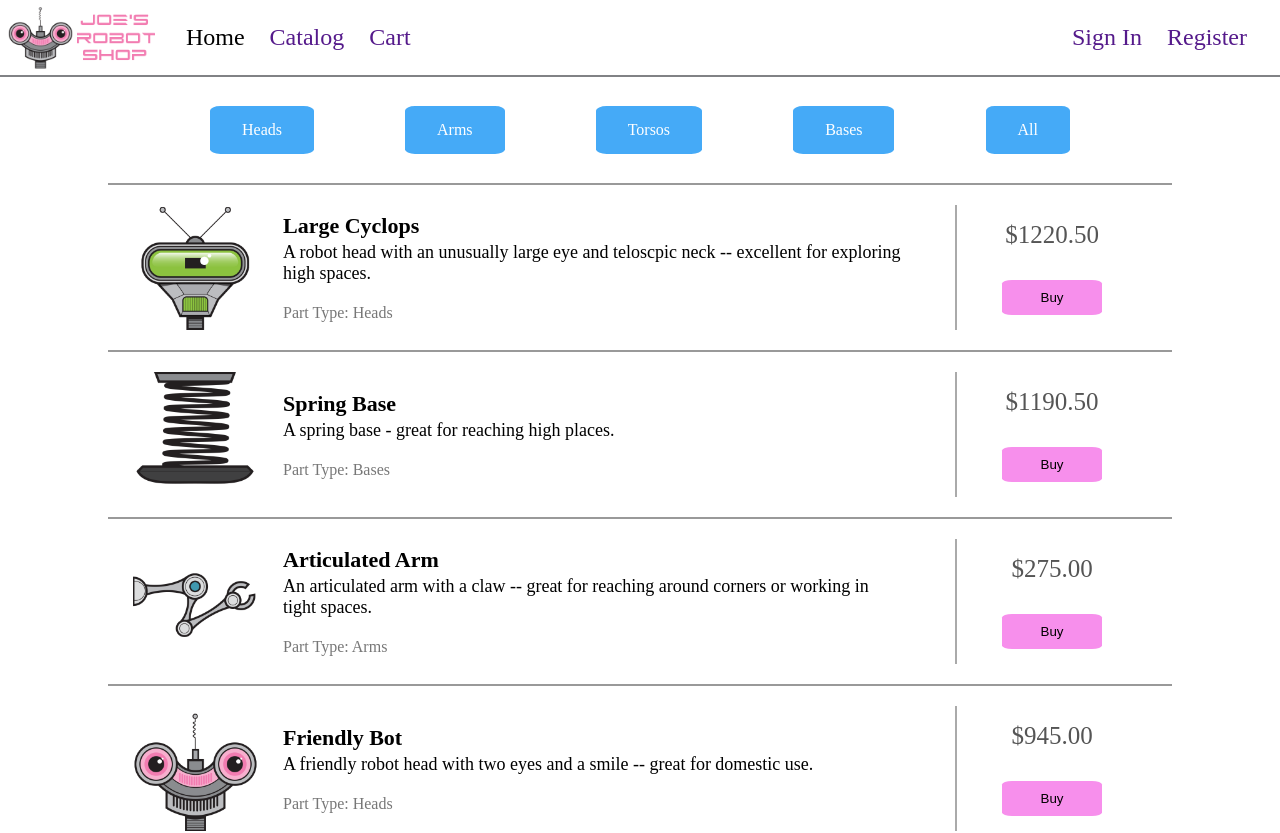
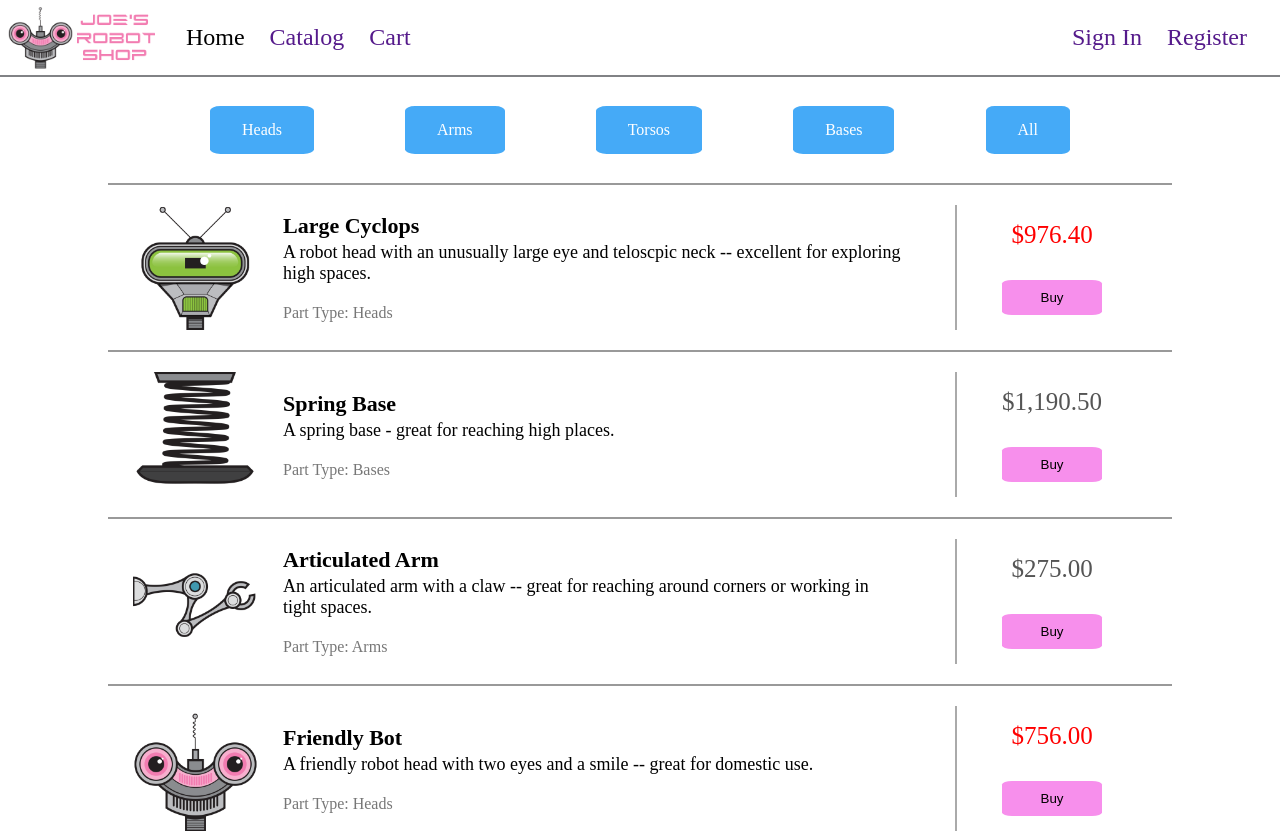
Before and after one commit to arnay07/robot-shop, an Angular app: page / in a window 1280 px wide. Shown: the top 833 px of the page. Built offline with nearby package versions, Linux system fonts and the light colour scheme.

Commit message:
added pipes and directives

```diff
--- a/src/app/catalog/catalog.component.css
+++ b/src/app/catalog/catalog.component.css
@@ -95,3 +95,7 @@
   border-radius: 10%;
   border: none;
 }
+
+.discount {
+  color: red;
+}
--- a/src/app/catalog/catalog.component.html
+++ b/src/app/catalog/catalog.component.html
@@ -19,7 +19,18 @@
           </div>
         </div>
         <div class="price">
-          <div>${{ product?.price?.toFixed(2) }}</div>
+          <div *ngIf="product?.discount != undefined && product.discount === 0">
+            {{ product?.price | currency: "USD" }}
+          </div>
+          <div
+            class="discount"
+            *ngIf="product?.discount && product.discount > 0"
+          >
+            {{
+              (product?.price ?? 0) * (1 - (product?.discount ?? 0))
+                | currency: "USD"
+            }}
+          </div>
           <button class="cta">Buy</button>
         </div>
       </div>
--- a/src/app/catalog/catalog.component.ts
+++ b/src/app/catalog/catalog.component.ts
@@ -197,6 +197,7 @@ export class CatalogComponent {
       ? this.products
       : this.products.filter(
           (product) =>
+            !product ||
             product.category.toLowerCase() === this.filter.toLowerCase()
         );
   }
```
